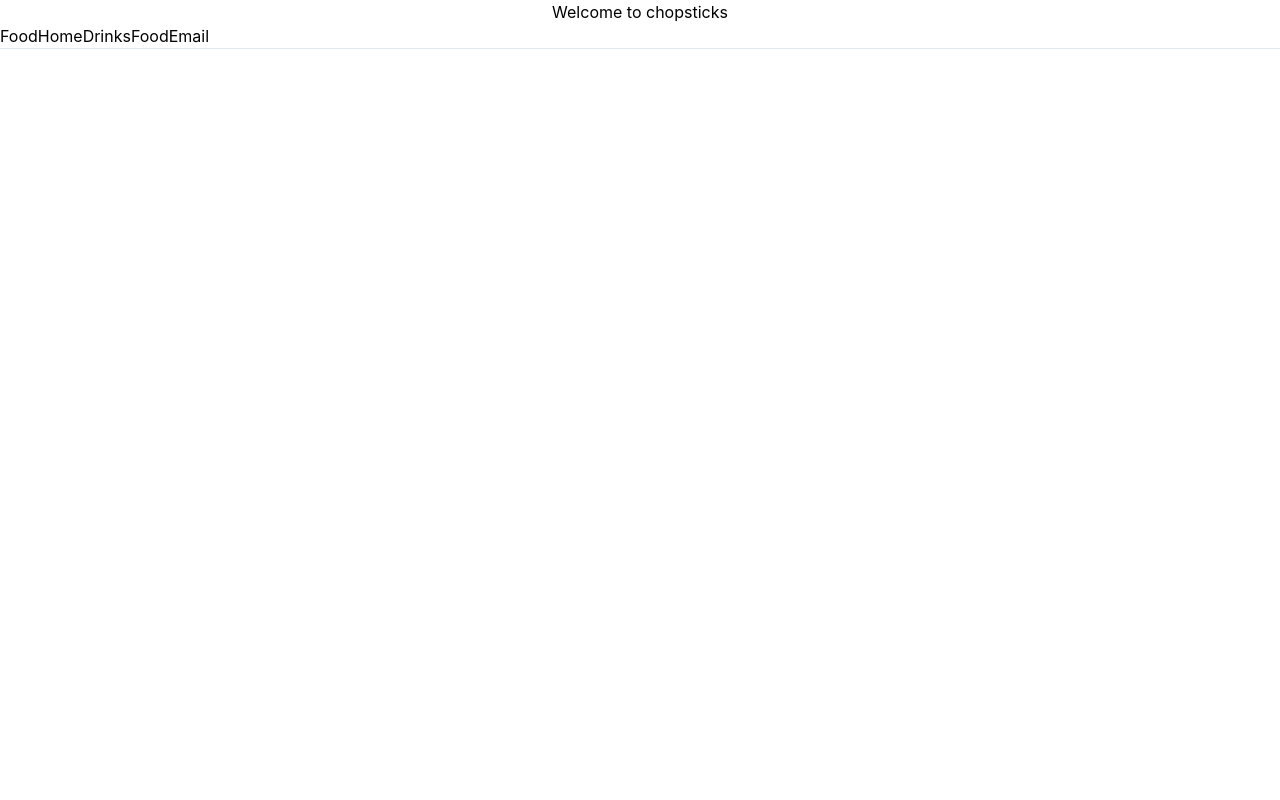
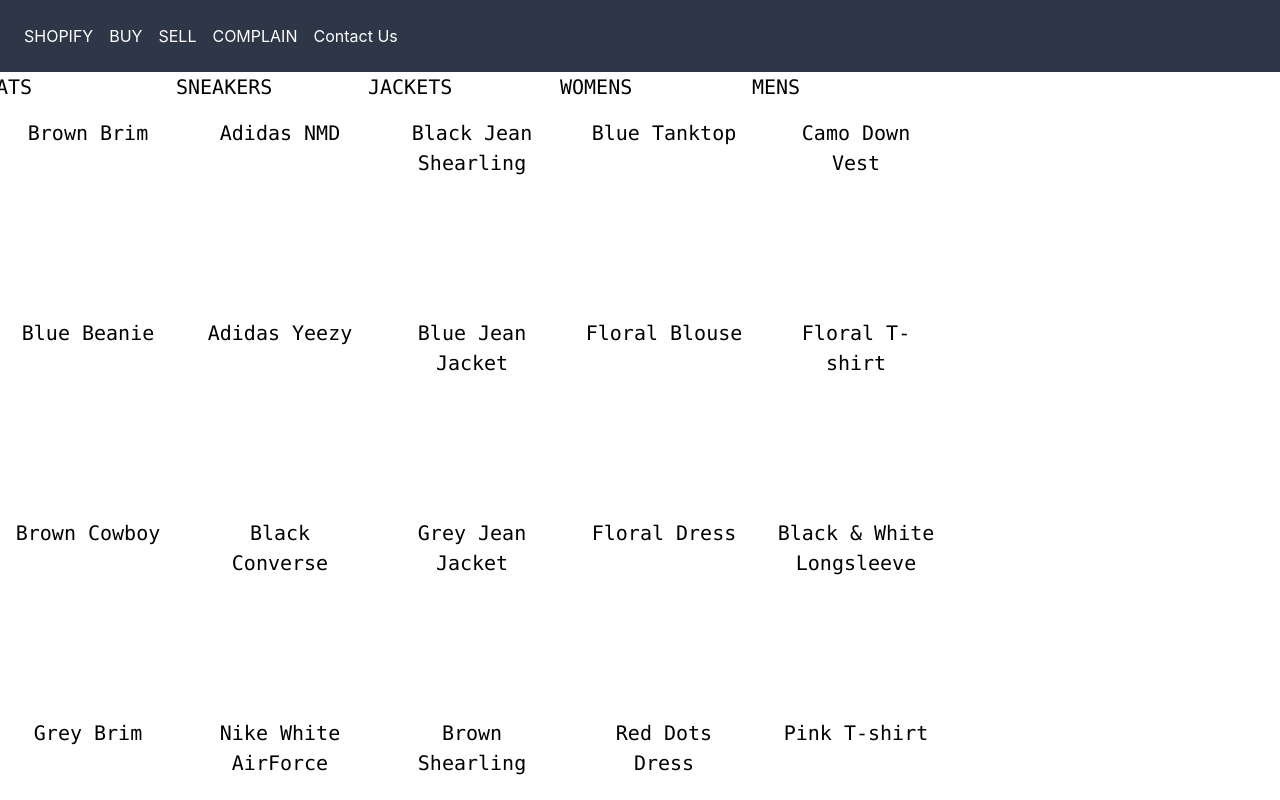
Before and after one commit to lape15/emperor-chopsticks, a React (Create React App) app: page /shop in a window 1280 px wide. Shown: the top 800 px of the page. Built offline with nearby package versions, Linux system fonts and the light colour scheme.

Commit message:
preview page has been created

```diff
--- a/src/components/Header.js
+++ b/src/components/Header.js
@@ -8,14 +8,15 @@
     render(){
   return (
    <>
-  <h2 style={{textAlign: "center"}}>Welcome to chopsticks</h2>
-  <NavLink to="/menu">Food</NavLink>
-
-  <NavLink to="/">Home</NavLink>
-  <NavLink to="/">Drinks</NavLink>
-  <NavLink to="/menu">Food</NavLink>
-  <NavLink disabled to="/">Email</NavLink>
-    <hr></hr>
+   <nav class="flex items-center justify-between flex-wrap bg-gray-800 p-6">
+  <div class="flex items-center flex-shrink-0 text-white mr-6">
+  <NavLink to="/"><span class="inline-block mt-4 lg:inline-block lg:mt-0 text-mono hover:text-black mr-4">SHOPIFY</span></NavLink>
+  <NavLink to="/shop"><span class="inline-block mt-4 lg:inline-block lg:mt-0 text-mono hover:text-black mr-4">BUY</span></NavLink>
+  <NavLink to="/"><span  class="inline-block mt-4 lg:inline-block lg:mt-0 text-mono hover:text-black mr-4">SELL</span></NavLink>
+  <NavLink to="/"><span class="inline-block mt-4 lg:inline-block lg:mt-0 text-mono hover:text-black mr-4">COMPLAIN</span></NavLink>
+ <NavLink disabled to="/"><span class="inline-block mt-4 lg:inline-block lg:mt-0 text-mono hover:text-black mr-4">Contact Us</span></NavLink>
+  </div>
+  </nav>
     </>
      );
     };
--- /dev/null
+++ b/src/components/preview-collections/Preview.js
@@ -0,0 +1,13 @@
+import React from 'react';
+
+ const preview = ({title, items}) => (
+    <div class="flex-wrap -mx-2">
+    <p class="font-mono text-xl mb-2 ">{title.toUpperCase()}</p>
+        { items.map(item => (
+            <div class=" bg-auto flex-1 text-black-700 text-center bg-center px-4 py-2 m-2 h-48 w-48 " key={item.id}>
+            <p class="font-mono text-xl mb-2 ">{item.name}</p>
+            </div>
+         ))}
+    </div>
+ )
+export default preview;
--- a/src/home/Home.js
+++ b/src/home/Home.js
@@ -3,28 +3,62 @@
 // import Food from '../food/Food'
 
 class Home extends React.Component {
+    state = {
+        stores : [
+            {
+              title: 'hats',
+              imageUrl: 'https://i.ibb.co/cvpntL1/hats.png',
+              id: 1,
+              linkUrl: 'shop/hats'
+            },
+            {
+              title: 'jackets',
+              imageUrl: 'https://i.ibb.co/px2tCc3/jackets.png',
+              id: 2,
+              linkUrl: 'shop/jackets'
+            },
+            {
+              title: 'sneakers',
+              imageUrl: 'https://i.ibb.co/0jqHpnp/sneakers.png',
+              id: 3,
+              linkUrl: 'shop/sneakers'
+            },
+            {
+              title: 'womens',
+              imageUrl: 'https://i.ibb.co/GCCdy8t/womens.png',
+              size: 'large',
+              id: 4,
+              linkUrl: 'shop/womens'
+            },
+            {
+              title: 'mens',
+              imageUrl: 'https://i.ibb.co/R70vBrQ/men.png',
+              size: 'large',
+              id: 5,
+              linkUrl: 'shop/mens'
+            }
+          ]
+    }
     render(){
-        // const {match} = this.props;
-        return(
-            <>
-            <div>
-            <h1>Homepage of Life</h1>
-        <div className="w-full max-w-md bg-gray-800" >
-                <form action="" className=" bg-white shadow-md rounded px-8 py-8 pt-8">
-                    <div className="px-4 pb-4">
-                        <label htmlFor="email" className="text-sm block font-bold  pb-2">EMAIL ADDRESS</label>
-                            <input type="email" name="email" id="m" className="shadow appearance-none border rounded w-full py-2 px-3 text-gray-700 leading-tight focus:outline-none focus:shadow-outline border-blue-300 " placeholder="Johnbull@example.com"/>
-                    </div>
-                    <div  className="px-4 pb-4">
-                        <label htmlFor="password" className="text-sm block font-bold pb-2">PASSWORD</label>
-                            <input type="password" name="password" id="n" className="shadow appearance-none border rounded w-full py-2 px-3 text-gray-700 leading-tight focus:outline-none focus:shadow-outline border-blue-300" placeholder="Enter your password"/>
-                    </div>
-                     <div>
-                        <button className="bg-blue-500 hover:bg-blue-700 text-white font-bold py-2 px-4 rounded focus:outline-none focus:shadow-outline" type="button">Sign In</button>
-                    </div>
-                </form>
-              </div>
-             </div>
+        // const {stores} = this.state;
+
+           let displayStore = this.state.stores.map(({title, id, imageUrl, size}) => (
+           <div class=" bg-auto flex-1 text-black-700 text-center bg-center px-4 py-2 m-2 h-48 w-48 " key={id}  style={{
+               backgroundImage: `url(${imageUrl})`
+            }}>
+           <div class="flex-1 text-black text-center w-30 bg-transparent hover:bg-white px-6 py-1 m-2 cursor-pointer" >
+               <p class="font-mono text-xl mb-2 ">{title.toUpperCase()}</p>
+
+            <i class="fas fa-shopping-cart"></i>
+               </div>
+           </div>
+
+       ))
+       return(
+        <>
+        <div class="flex -mx-2">
+       {displayStore}
+       </div>
         </>
         )
     }
--- /dev/null
+++ b/src/pages/Shop.js
@@ -0,0 +1,22 @@
+import React from 'react';
+import SHOPS_DATA from './ShopData';
+import Preview from '../components/preview-collections/Preview'
+
+export default class Shop extends React.Component {
+    constructor(props){
+        super(props);
+        this.state = {
+            collections : SHOPS_DATA
+        }
+    }
+
+    render (){
+        const {collections} = this.state;
+        return ( <div class="flex -mx-2">
+           { collections.map(({id,...otherCollectionProps}) => (
+            <Preview key={id}{...otherCollectionProps}/>
+           ))}
+        </div>
+        )
+    }
+}
--- /dev/null
+++ b/src/pages/ShopData.js
@@ -0,0 +1,249 @@
+const SHOP_DATA = [
+    {
+      id: 1,
+      title: 'Hats',
+      routeName: 'hats',
+      items: [
+        {
+          id: 1,
+          name: 'Brown Brim',
+          imageUrl: 'https://i.ibb.co/ZYW3VTp/brown-brim.png',
+          price: 25
+        },
+        {
+          id: 2,
+          name: 'Blue Beanie',
+          imageUrl: 'https://i.ibb.co/ypkgK0X/blue-beanie.png',
+          price: 18
+        },
+        {
+          id: 3,
+          name: 'Brown Cowboy',
+          imageUrl: 'https://i.ibb.co/QdJwgmp/brown-cowboy.png',
+          price: 35
+        },
+        {
+          id: 4,
+          name: 'Grey Brim',
+          imageUrl: 'https://i.ibb.co/RjBLWxB/grey-brim.png',
+          price: 25
+        },
+        {
+          id: 5,
+          name: 'Green Beanie',
+          imageUrl: 'https://i.ibb.co/YTjW3vF/green-beanie.png',
+          price: 18
+        },
+        {
+          id: 6,
+          name: 'Palm Tree Cap',
+          imageUrl: 'https://i.ibb.co/rKBDvJX/palm-tree-cap.png',
+          price: 14
+        },
+        {
+          id: 7,
+          name: 'Red Beanie',
+          imageUrl: 'https://i.ibb.co/bLB646Z/red-beanie.png',
+          price: 18
+        },
+        {
+          id: 8,
+          name: 'Wolf Cap',
+          imageUrl: 'https://i.ibb.co/1f2nWMM/wolf-cap.png',
+          price: 14
+        },
+        {
+          id: 9,
+          name: 'Blue Snapback',
+          imageUrl: 'https://i.ibb.co/X2VJP2W/blue-snapback.png',
+          price: 16
+        }
+      ]
+    },
+    {
+      id: 2,
+      title: 'Sneakers',
+      routeName: 'sneakers',
+      items: [
+        {
+          id: 10,
+          name: 'Adidas NMD',
+          imageUrl: 'https://i.ibb.co/0s3pdnc/adidas-nmd.png',
+          price: 220
+        },
+        {
+          id: 11,
+          name: 'Adidas Yeezy',
+          imageUrl: 'https://i.ibb.co/dJbG1cT/yeezy.png',
+          price: 280
+        },
+        {
+          id: 12,
+          name: 'Black Converse',
+          imageUrl: 'https://i.ibb.co/bPmVXyP/black-converse.png',
+          price: 110
+        },
+        {
+          id: 13,
+          name: 'Nike White AirForce',
+          imageUrl: 'https://i.ibb.co/1RcFPk0/white-nike-high-tops.png',
+          price: 160
+        },
+        {
+          id: 14,
+          name: 'Nike Red High Tops',
+          imageUrl: 'https://i.ibb.co/QcvzydB/nikes-red.png',
+          price: 160
+        },
+        {
+          id: 15,
+          name: 'Nike Brown High Tops',
+          imageUrl: 'https://i.ibb.co/fMTV342/nike-brown.png',
+          price: 160
+        },
+        {
+          id: 16,
+          name: 'Air Jordan Limited',
+          imageUrl: 'https://i.ibb.co/w4k6Ws9/nike-funky.png',
+          price: 190
+        },
+        {
+          id: 17,
+          name: 'Timberlands',
+          imageUrl: 'https://i.ibb.co/Mhh6wBg/timberlands.png',
+          price: 200
+        }
+      ]
+    },
+    {
+      id: 3,
+      title: 'Jackets',
+      routeName: 'jackets',
+      items: [
+        {
+          id: 18,
+          name: 'Black Jean Shearling',
+          imageUrl: 'https://i.ibb.co/XzcwL5s/black-shearling.png',
+          price: 125
+        },
+        {
+          id: 19,
+          name: 'Blue Jean Jacket',
+          imageUrl: 'https://i.ibb.co/mJS6vz0/blue-jean-jacket.png',
+          price: 90
+        },
+        {
+          id: 20,
+          name: 'Grey Jean Jacket',
+          imageUrl: 'https://i.ibb.co/N71k1ML/grey-jean-jacket.png',
+          price: 90
+        },
+        {
+          id: 21,
+          name: 'Brown Shearling',
+          imageUrl: 'https://i.ibb.co/s96FpdP/brown-shearling.png',
+          price: 165
+        },
+        {
+          id: 22,
+          name: 'Tan Trench',
+          imageUrl: 'https://i.ibb.co/M6hHc3F/brown-trench.png',
+          price: 185
+        }
+      ]
+    },
+    {
+      id: 4,
+      title: 'Womens',
+      routeName: 'womens',
+      items: [
+        {
+          id: 23,
+          name: 'Blue Tanktop',
+          imageUrl: 'https://i.ibb.co/7CQVJNm/blue-tank.png',
+          price: 25
+        },
+        {
+          id: 24,
+          name: 'Floral Blouse',
+          imageUrl: 'https://i.ibb.co/4W2DGKm/floral-blouse.png',
+          price: 20
+        },
+        {
+          id: 25,
+          name: 'Floral Dress',
+          imageUrl: 'https://i.ibb.co/KV18Ysr/floral-skirt.png',
+          price: 80
+        },
+        {
+          id: 26,
+          name: 'Red Dots Dress',
+          imageUrl: 'https://i.ibb.co/N3BN1bh/red-polka-dot-dress.png',
+          price: 80
+        },
+        {
+          id: 27,
+          name: 'Striped Sweater',
+          imageUrl: 'https://i.ibb.co/KmSkMbH/striped-sweater.png',
+          price: 45
+        },
+        {
+          id: 28,
+          name: 'Yellow Track Suit',
+          imageUrl: 'https://i.ibb.co/v1cvwNf/yellow-track-suit.png',
+          price: 135
+        },
+        {
+          id: 29,
+          name: 'White Blouse',
+          imageUrl: 'https://i.ibb.co/qBcrsJg/white-vest.png',
+          price: 20
+        }
+      ]
+    },
+    {
+      id: 5,
+      title: 'Mens',
+      routeName: 'mens',
+      items: [
+        {
+          id: 30,
+          name: 'Camo Down Vest',
+          imageUrl: 'https://i.ibb.co/xJS0T3Y/camo-vest.png',
+          price: 325
+        },
+        {
+          id: 31,
+          name: 'Floral T-shirt',
+          imageUrl: 'https://i.ibb.co/qMQ75QZ/floral-shirt.png',
+          price: 20
+        },
+        {
+          id: 32,
+          name: 'Black & White Longsleeve',
+          imageUrl: 'https://i.ibb.co/55z32tw/long-sleeve.png',
+          price: 25
+        },
+        {
+          id: 33,
+          name: 'Pink T-shirt',
+          imageUrl: 'https://i.ibb.co/RvwnBL8/pink-shirt.png',
+          price: 25
+        },
+        {
+          id: 34,
+          name: 'Jean Long Sleeve',
+          imageUrl: 'https://i.ibb.co/VpW4x5t/roll-up-jean-shirt.png',
+          price: 40
+        },
+        {
+          id: 35,
+          name: 'Burgundy T-shirt',
+          imageUrl: 'https://i.ibb.co/mh3VM1f/polka-dot-shirt.png',
+          price: 25
+        }
+      ]
+    }
+  ];
+
+  export default SHOP_DATA;
--- a/src/routes/index.js
+++ b/src/routes/index.js
@@ -1,5 +1,6 @@
 import Home from '../home/Home';
-import Food from '../food/Food';
+import Shop from '../pages/Shop';
+
 // import { on } from 'cluster';
 
 var routes = [
@@ -10,10 +11,11 @@
         component: Home,
     },
     {
-        path: "/menu",
-        name: "food",
-        component: Food
+        path: "/shop",
+        name: "shop",
+        component: Shop
     }
+
 ]
 
 export default routes;
--- a/tailwind.config.js
+++ b/tailwind.config.js
@@ -3,6 +3,9 @@
   important: false,
   separator: ':',
   theme: {
+    fontFamily:{
+      'sans-serif' : 'Open Sans Condensed'
+    },
     screens: {
       sm: '640px',
       md: '768px',
```
Also changed, not shown: public/index.html (+7 -1 lines), src/food/Food.js (+11 -6 lines).
